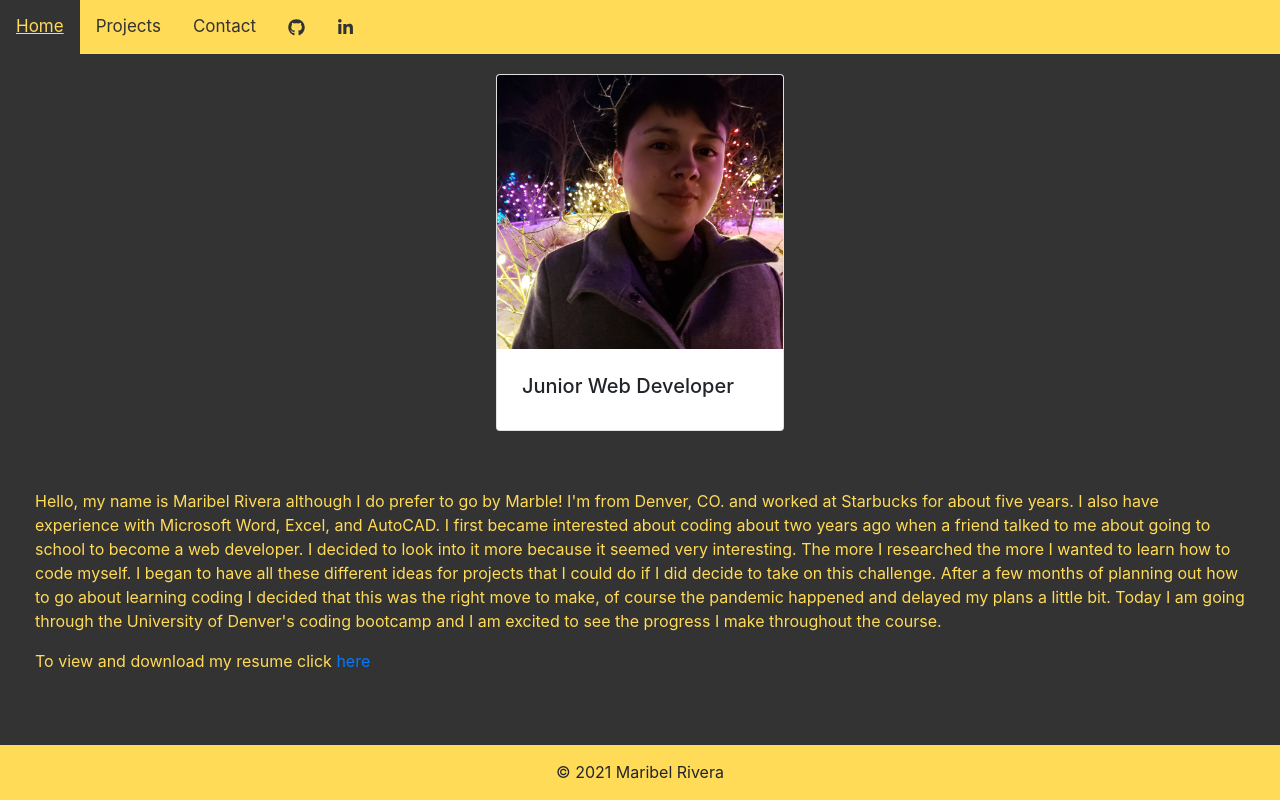
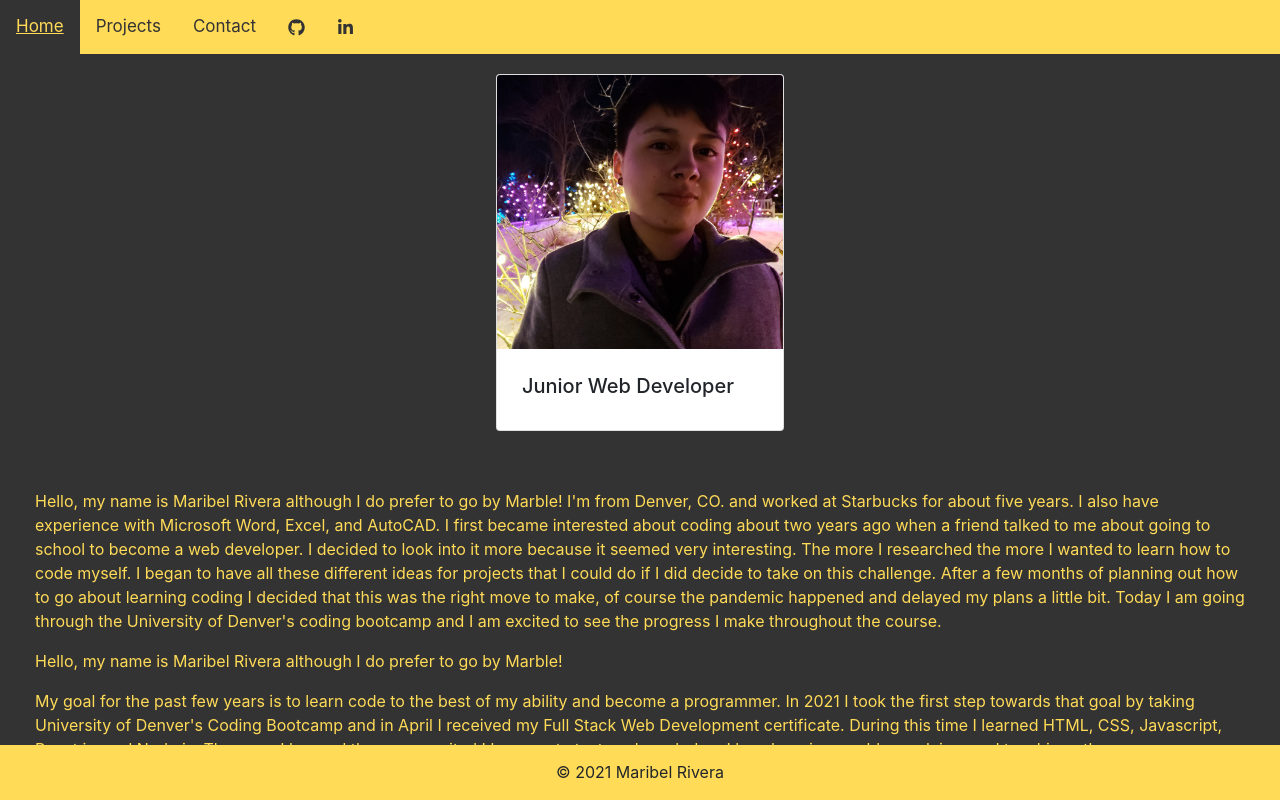
Before and after one commit to mrivera0014/react-portfolio, a React (Create React App) app: page /#/ in a window 1280 px wide. Shown: the top 800 px of the page. Built offline with nearby package versions, Linux system fonts and the light colour scheme.

Commit message:
updated about me

```diff
--- a/src/components/Row/Row.js
+++ b/src/components/Row/Row.js
@@ -19,6 +19,13 @@ function Rows(props) {
                     the pandemic happened and delayed my plans a little bit. Today I am going through the University of
                     Denver's coding bootcamp and I am excited to see the progress I make throughout the course.</p>
 
+                <p>
+                    Hello, my name is Maribel Rivera although I do prefer to go by Marble!
+                </p>
+                <p>
+                    My goal for the past few years is to learn code to the best of my ability and become a programmer. In 2021 I took the first step towards that goal by taking University of Denver's Coding Bootcamp and in April I received my Full Stack Web Development certificate. During this time I learned HTML, CSS, Javascript, React.js, and Node.js. The more I learned the more excited I became to test my knowledge. I love learning, problem solving, and teaching others.
+                </p>
+
 
                 <p> To view and download my resume click <a className="here" href="./assets/maribel_rivera_resume.pdf"
                     target="_blank Resume Download">here</a>
```
Lines whose indentation alone changed are shown as unchanged.
